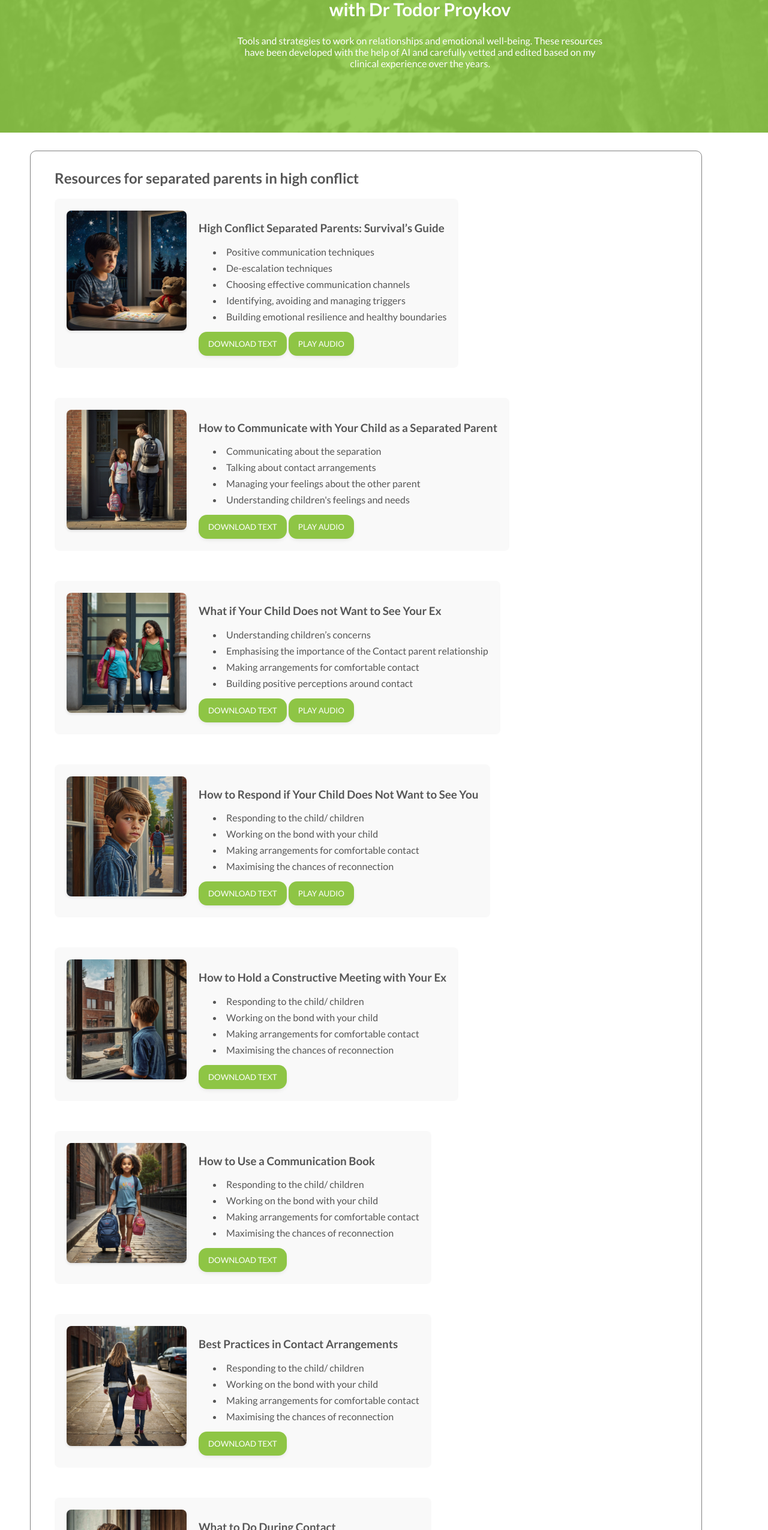
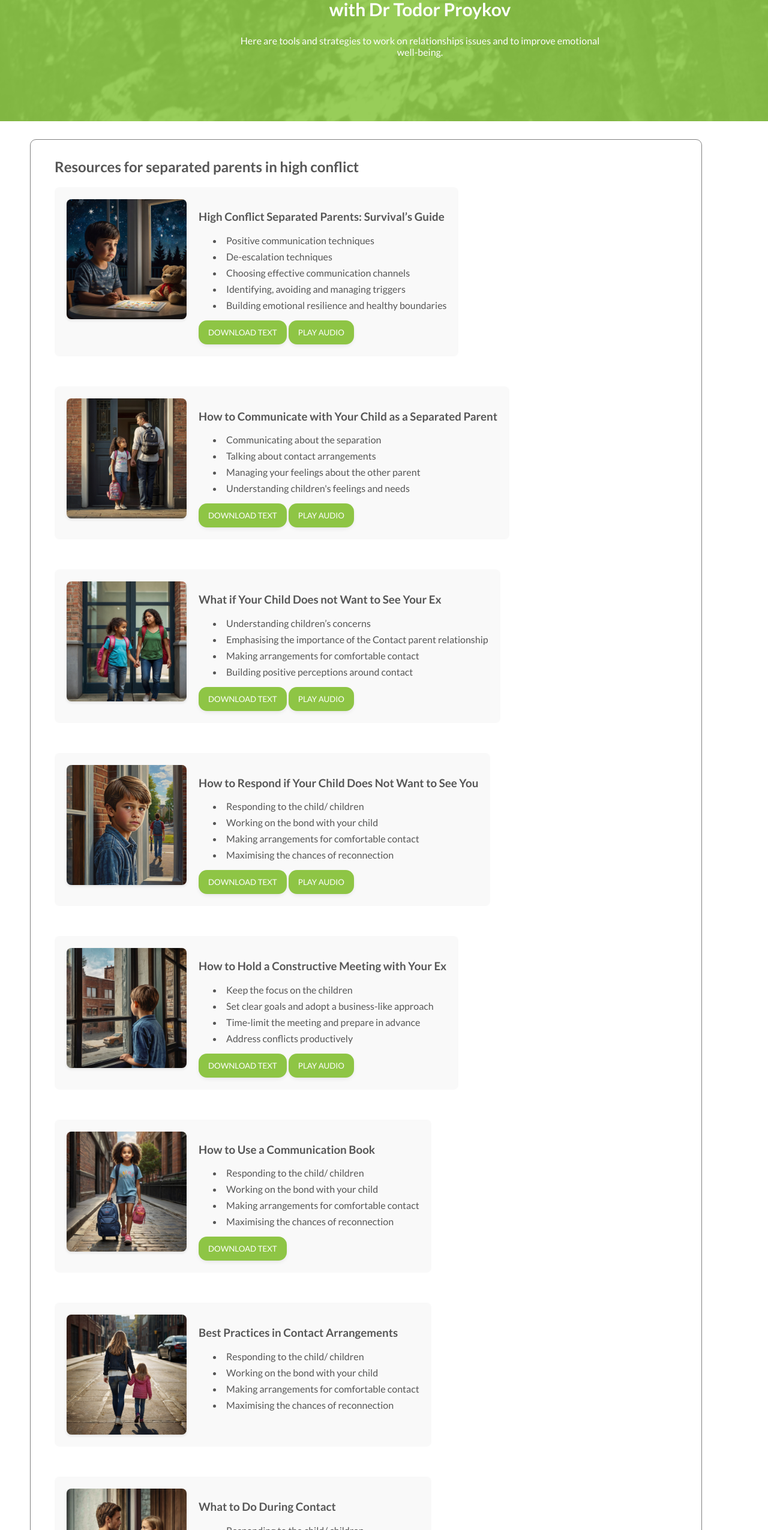
Before and after one commit to tproykov/SystemicFamilyTherapy.uk, a plain HTML site: page pages/self-help-tools.html in a window 1280 px wide. Shown: the part 183-2733 px from the top of the page at 60% size. Drawn offline with Linux system fonts and the light colour scheme.

Commit message:
update website

```diff
--- a/js/main.js
+++ b/js/main.js
@@ -86,6 +86,12 @@ document.addEventListener('DOMContentLoaded', function () {
         '../files/sphc_supporting_children_see_you_audio.mp3'
     );
 
+    handleAudioPlayer(
+        '.sh-meeting-with-your-ex-audio-btn',
+        '#meeting-your-ex-player',
+        '../files/sphc_meeting_with_your_ex_audio.mp3'
+    );
+
 
     // Login button functionality
     const loginBtn = document.querySelector('.login-btn');
@@ -138,6 +144,8 @@ document.addEventListener('DOMContentLoaded', function () {
     // Download What if Your Child Does Not Want to See You Audio Guide functionality
     // handleFileDownload('.sh-supporting-children-see-you-audio-btn', '../files/sphc_supporting_children_see_you_audio.mp3', 'sphc_supporting_children_see_you_audio.mp3');
 
+    // Download How to Hold a Constructive Meeting with Your Ex Guide functionality
+    handleFileDownload('.sh-meeting-with-your-ex-btn', '../files/sphc_meeting_with_your_ex.pdf', 'sphc_meeting_with_your_ex.pdf');
 
 
     // Download worksheet button functionality
--- a/pages/self-help-tools.html
+++ b/pages/self-help-tools.html
@@ -76,8 +76,7 @@
 <main>
     <section class="transparent-section">
         <h1>Self-Help Tools - Systemic Family Therapy with Dr Todor Proykov</h1>
-        <p>Tools and strategies to work on relationships and emotional well-being. These resources have been developed
-            with the help of AI and carefully vetted and edited based on my clinical experience over the years. </p>
+        <p>Here are tools and strategies to work on relationships issues and to improve emotional well-being.</p>
     </section>
 
     <section class="fancy-frame">
@@ -189,13 +188,20 @@
 
                     <h3>How to Hold a Constructive Meeting with Your Ex</h3>
                     <ul>
-                        <li>Responding to the child/ children</li>
-                        <li>Working on the bond with your child</li>
-                        <li> Making arrangements for comfortable contact</li>
-                        <li>Maximising the chances of reconnection</li>
+                        <li>Keep the focus on the children</li>
+                        <li>Set clear goals and adopt a business-like approach</li>
+                        <li>Time-limit the meeting and prepare in advance</li>
+                        <li>Address conflicts productively</li>
                     </ul>
                     <p></p>
-                    <button class="btn sh-supporting-children-see-you-btn">Download Text</button>
+                    <button class="btn sh-meeting-with-your-ex-btn">Download Text</button>
+                    <button class="btn sh-meeting-with-your-ex-audio-btn">Play Audio</button>
+                    <div class="audio-player" id="meeting-your-ex-player" style="display: none;">
+                        <audio controls>
+                            <source src="../files/sphc_meeting_with_your_ex_audio.mp3" type="audio/mpeg">
+                            Your browser does not support the audio element.
+                        </audio>
+                    </div>
 
                 </div>
             </div>
@@ -231,7 +237,7 @@
                         <li>Maximising the chances of reconnection</li>
                     </ul>
                     <p></p>
-                    <button class="btn sh-supporting-children-see-you-btn">Download Text</button>
+                    <!-- <button class="btn sh-supporting-children-see-you-btn">Download Text</button> -->
 
                 </div>
             </div>
@@ -249,7 +255,7 @@
                         <li>Maximising the chances of reconnection</li>
                     </ul>
                     <p></p>
-                    <button class="btn sh-supporting-children-see-you-btn">Download Text</button>
+                    <!-- <button class="btn sh-supporting-children-see-you-btn">Download Text</button> -->
 
                 </div>
             </div>
```
Also changed, not shown: 5 other files.
